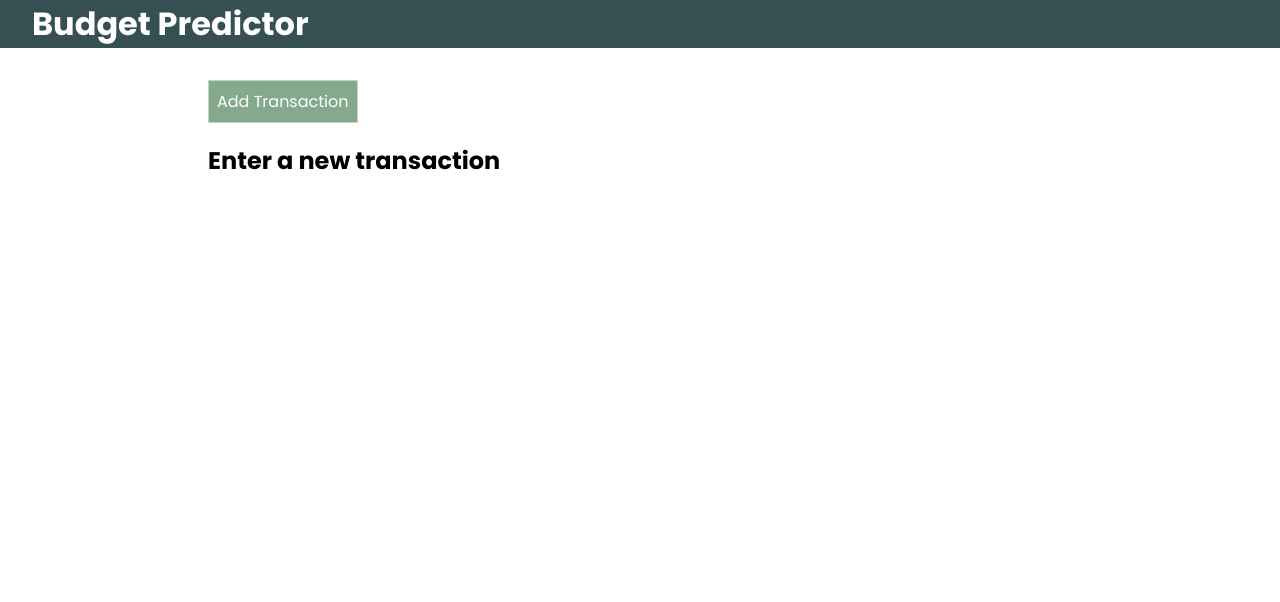
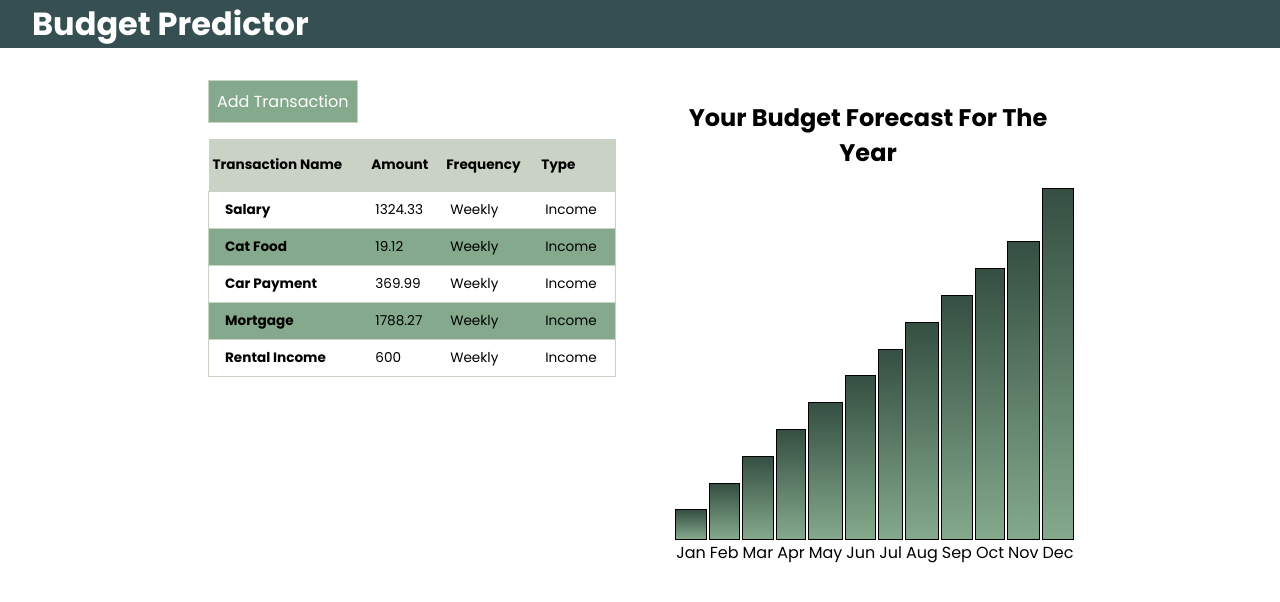
Before and after one commit to tyler-daigle/budget-predictor, a Vue app: page / in a window 1280 px wide. Shown: the top 602 px of the page. Built offline with nearby package versions, Linux system fonts and the light colour scheme.

Commit message:
done with charts

```diff
--- a/src/App.vue
+++ b/src/App.vue
@@ -52,48 +52,48 @@ export default {
   },
   created() {
     // Just sample data
-    // const transactions = [
-    //   {
-    //     id: 200,
-    //     name: "Salary",
-    //     amount: 1324.33,
-    //     frequency: Transaction.frequencies.weekly,
-    //     type: Transaction.types.income,
-    //   },
-    //   {
-    //     id: 201,
-    //     name: "Cat Food",
-    //     amount: 19.12,
-    //     frequency: Transaction.frequencies.weekly,
-    //     type: Transaction.types.income,
-    //   },
-    //   {
-    //     id: 202,
-    //     name: "Car Payment",
-    //     amount: 369.99,
-    //     frequency: Transaction.frequencies.weekly,
-    //     type: Transaction.types.income,
-    //   },
-    //   {
-    //     id: 203,
-    //     name: "Mortgage",
-    //     amount: 1788.27,
-    //     frequency: Transaction.frequencies.weekly,
-    //     type: Transaction.types.income,
-    //   },
-    //   {
-    //     id: 204,
-    //     name: "Rental Income",
-    //     amount: 600.0,
-    //     frequency: Transaction.frequencies.weekly,
-    //     type: Transaction.types.income,
-    //   },
-    // ];
-    // transactions.forEach((t) =>
-    //   this.transactionList.add(
-    //     new Transaction(t.name, t.amount, t.frequency, t.type)
-    //   )
-    // );
+    const transactions = [
+      {
+        id: 200,
+        name: "Salary",
+        amount: 1324.33,
+        frequency: Transaction.frequencies.weekly,
+        type: Transaction.types.income,
+      },
+      {
+        id: 201,
+        name: "Cat Food",
+        amount: 19.12,
+        frequency: Transaction.frequencies.weekly,
+        type: Transaction.types.income,
+      },
+      {
+        id: 202,
+        name: "Car Payment",
+        amount: 369.99,
+        frequency: Transaction.frequencies.weekly,
+        type: Transaction.types.income,
+      },
+      {
+        id: 203,
+        name: "Mortgage",
+        amount: 1788.27,
+        frequency: Transaction.frequencies.weekly,
+        type: Transaction.types.income,
+      },
+      {
+        id: 204,
+        name: "Rental Income",
+        amount: 600.0,
+        frequency: Transaction.frequencies.weekly,
+        type: Transaction.types.income,
+      },
+    ];
+    transactions.forEach((t) =>
+      this.transactionList.add(
+        new Transaction(t.name, t.amount, t.frequency, t.type)
+      )
+    );
   },
   data() {
     return {
--- a/src/components/UI/Bar.vue
+++ b/src/components/UI/Bar.vue
@@ -1,5 +1,7 @@
 <template>
-  <span class="bar" :class="barClass" :style="barStyle"></span>
+  <div class="bar" :class="barClass" :style="barStyle" @mouseover="showTooltip">
+    <span :style="barLabelClass">{{ barLabel }}</span>
+  </div>
 </template>
 
 <script>
@@ -8,6 +10,14 @@ export default {
     barHeight: {
       type: Number,
       required: true,
+    },
+    monthTotal: {
+      type: Number,
+      required: false,
+    },
+    barLabel: {
+      type: String,
+      required: false,
     },
   },
   computed: {
@@ -20,32 +30,52 @@ export default {
         return {
           backgroundColor: "red",
           transform: "translateY(100%)",
+          marginBottom: "-2rem",
           height: `${this.barHeight * -1}%`,
+          border: "solid 1px pink",
         };
       } else {
         return {
           height: `${this.barHeight}%`,
-          backgroundColor: "purple",
+          background: "linear-gradient(#354f42, #84a98c)",
         };
       }
+    },
+    barLabelClass() {
+      if (this.barHeight < 0) {
+        return {
+          transform: "translateY(-33px)",
+          alignSelf: "flex-start",
+          color: "red",
+        };
+      } else {
+        return {
+          transform: "translateY(26px)",
+          color: "black",
+        };
+      }
+    },
+  },
+  methods: {
+    showTooltip() {
+      console.log("Hover");
     },
   },
 };
 </script>
 
 <style scoped>
-.bar-negative {
-  transform: translateY(100%);
-  background-color: purple;
-}
-.bar-positive {
-  background: linear-gradient(red, blue);
-}
-
 .bar {
-  display: inline-block;
+  display: flex;
+  justify-content: center;
+  align-items: flex-end;
   width: 100%;
   border: solid 1px black;
   margin: 0 1px;
 }
+
+/* .bar-label {
+  color: black;
+  transform: translateY(2rem);
+} */
 </style>
--- a/src/components/UI/ForecastChart.vue
+++ b/src/components/UI/ForecastChart.vue
@@ -1,7 +1,7 @@
 <template>
   <section class="forecast-chart-container">
     <header>
-      <h2 class="forecast-header">Your Forecast</h2>
+      <h2 class="forecast-header">Your Budget Forecast For The Year</h2>
     </header>
     <div class="graph-container">
       <div class="graph">
@@ -9,9 +9,11 @@
           <li v-for="bar in barPercentages" :key="nextId * bar">{{ bar }}</li>
         </ul> -->
         <bar
-          v-for="barHeight in bars"
+          v-for="(barHeight, index) in bars"
           :key="barHeight + nextId"
           :barHeight="barHeight"
+          :monthTotal="forecastData[index]"
+          :barLabel="months[index]"
         />
       </div>
     </div>
@@ -33,7 +35,22 @@ export default {
     },
   },
   data() {
-    return {};
+    return {
+      months: [
+        "Jan",
+        "Feb",
+        "Mar",
+        "Apr",
+        "May",
+        "Jun",
+        "Jul",
+        "Aug",
+        "Sep",
+        "Oct",
+        "Nov",
+        "Dec",
+      ],
+    };
   },
   created() {
     console.log("Forecast: ", this.forecastData);
@@ -94,6 +111,19 @@ export default {
         this.forecastData.forEach(() => values.push(0));
       }
 
+      /*
+        check if the percentages are very close to each other. If they are the graph doesnt
+        look very good, all the bars will be almost the same height.
+      */
+
+      let avg = values.reduce((acc, d) => acc + d, 0) / values.length;
+      if (avg > 70) {
+        for (let i = 0; i < values.length - 1; i++) {
+          // change all but the last
+          values[i] -= 5.0;
+        }
+      }
+      console.log("Average: ", avg);
       console.log(values);
       return values;
       // values.forEach((val) => insertBar(graph, `${val}%`));
```
